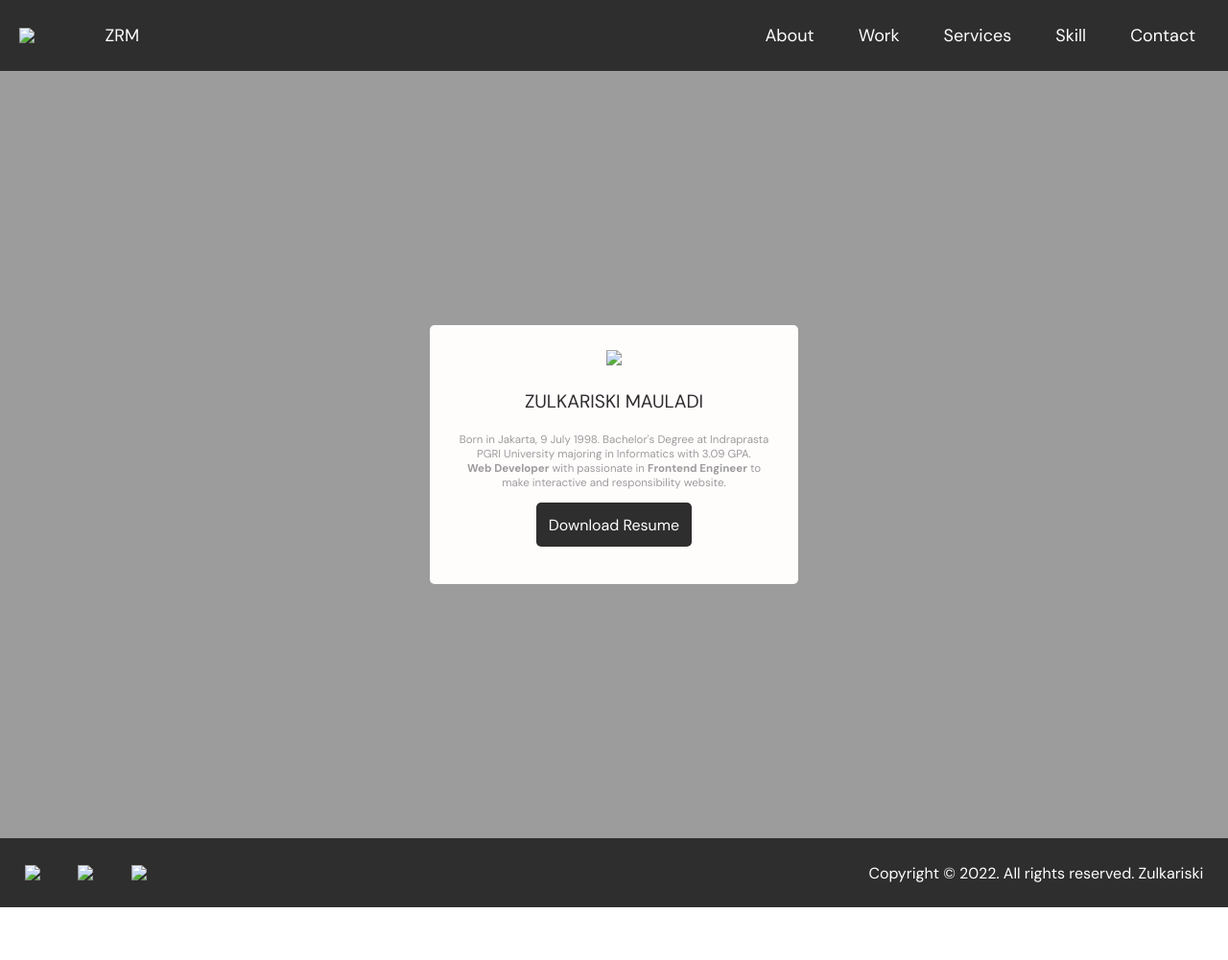
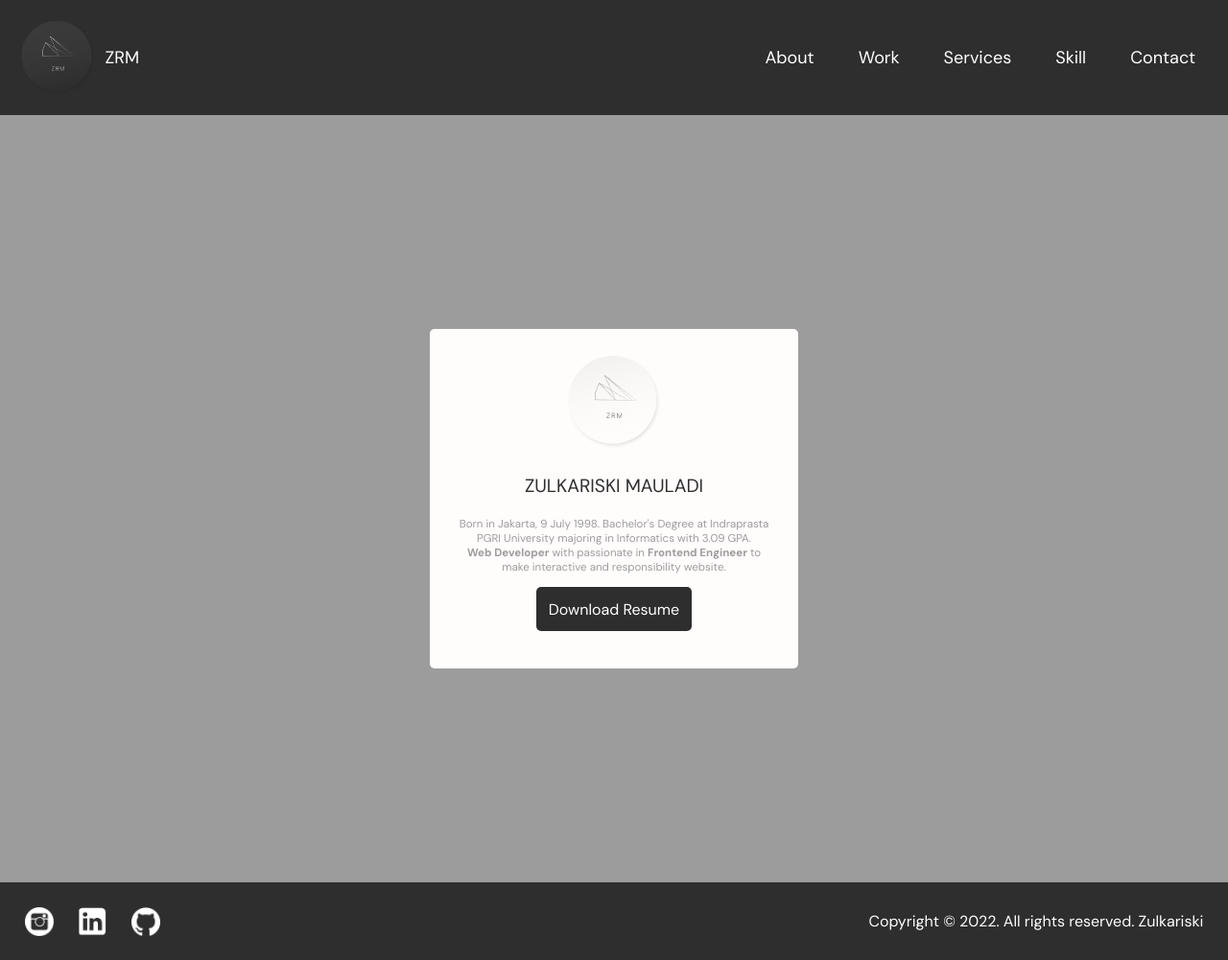
Before and after one commit to zulkamaula/zrm, a plain HTML site: page index.html in a window 1280 px wide. Shown: the whole page at 96% size. Before the commit the page ends 946 px from the top, so only its background shows below. Drawn offline with Linux system fonts and the light colour scheme; the site is published under a folder, as on GitHub Pages, so addresses that start at the root find nothing.

Commit message:
Update index.html

```diff
--- a/index.html
+++ b/index.html
@@ -18,7 +18,7 @@
     <nav class="navbar">
      <!-- LOGO -->
      <div class="logo">
-       <image src="/assets/ZRM LOGO.png" width="80" />
+       <image src="assets/ZRM LOGO.png" width="80" />
         &nbsp;
          ZRM
      </div>
@@ -53,7 +53,7 @@
   </header>
   <section class="hero-section">
     <div class="hero-image">
-      <image src="/assets/ZRM LOGO (1).png" width="100" />
+      <image src="assets/ZRM LOGO (1).png" width="100" />
         <p class="hero-title">
           ZULKARISKI MAULADI
         </p>
@@ -74,9 +74,9 @@
   </section>
   <footer>
     <section class="socmed">
-      <image src="/assets/ig.png" width="30" />
-      <image src="/assets/in.png" width="30" />
-      <image src="/assets/github.png" width="30" />
+      <image src="assets/ig.png" width="30" />
+      <image src="assets/in.png" width="30" />
+      <image src="assets/github.png" width="30" />
     </section>
 
     <section class="copyright">
```
